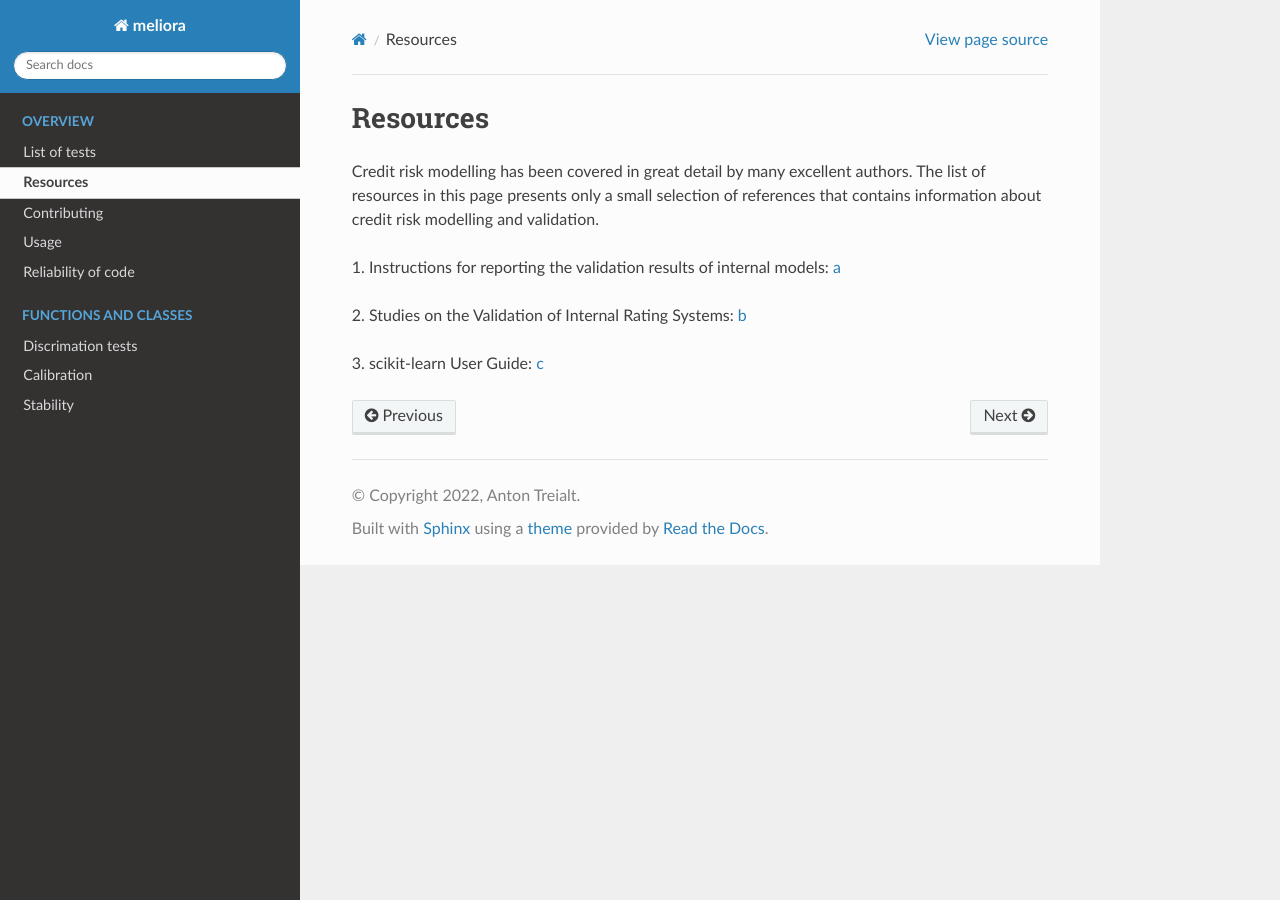
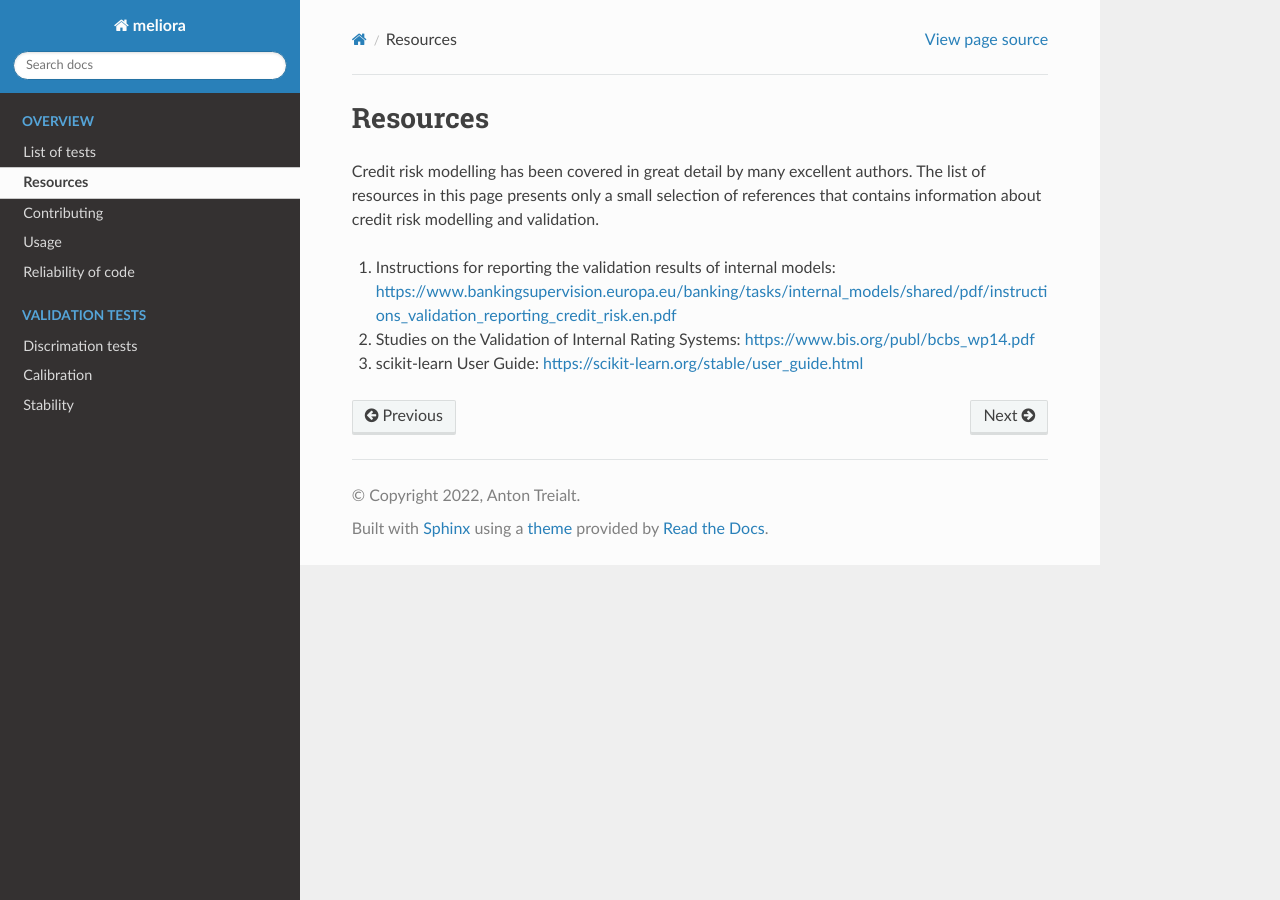
Before and after one commit to rmalhotra2192/meliora, a Sphinx documentation site: the page built from docs/source/resources.rst, in a window 1280 px wide. Built offline with Sphinx 7.4.7 and the Read the Docs theme 2.0.0, drawn with Linux system fonts in a browser that asks for light colours.

Commit message:
added dependencies

```diff
--- a/docs/source/index.rst
+++ b/docs/source/index.rst
@@ -16,7 +16,7 @@ Introduction
 .. toctree::
     :hidden:
     :maxdepth: 2
-    :caption: Functions and classes
+    :caption: Validation tests
 
     meliora/meliora
 
--- a/docs/source/resources.rst
+++ b/docs/source/resources.rst
@@ -7,11 +7,8 @@ authors. The list of resources in this page presents only a small
 selection of references that contains information about credit
 risk modelling and validation.
 
-1. Instructions for reporting the validation results of internal models: `a
-<https://www.bankingsupervision.europa.eu/banking/tasks/internal_models/shared/pdf/instructions_validation_reporting_credit_risk.en.pdf>`_
+1. Instructions for reporting the validation results of internal models: `<https://www.bankingsupervision.europa.eu/banking/tasks/internal_models/shared/pdf/instructions_validation_reporting_credit_risk.en.pdf>`_
 
-2. Studies on the Validation of Internal Rating Systems: `b
-<https://www.bis.org/publ/bcbs_wp14.pdf>`_
+2. Studies on the Validation of Internal Rating Systems: `<https://www.bis.org/publ/bcbs_wp14.pdf>`_
 
-3. scikit-learn User Guide: `c
-<https://scikit-learn.org/stable/user_guide.html>`_
+3. scikit-learn User Guide: `<https://scikit-learn.org/stable/user_guide.html>`_
```
